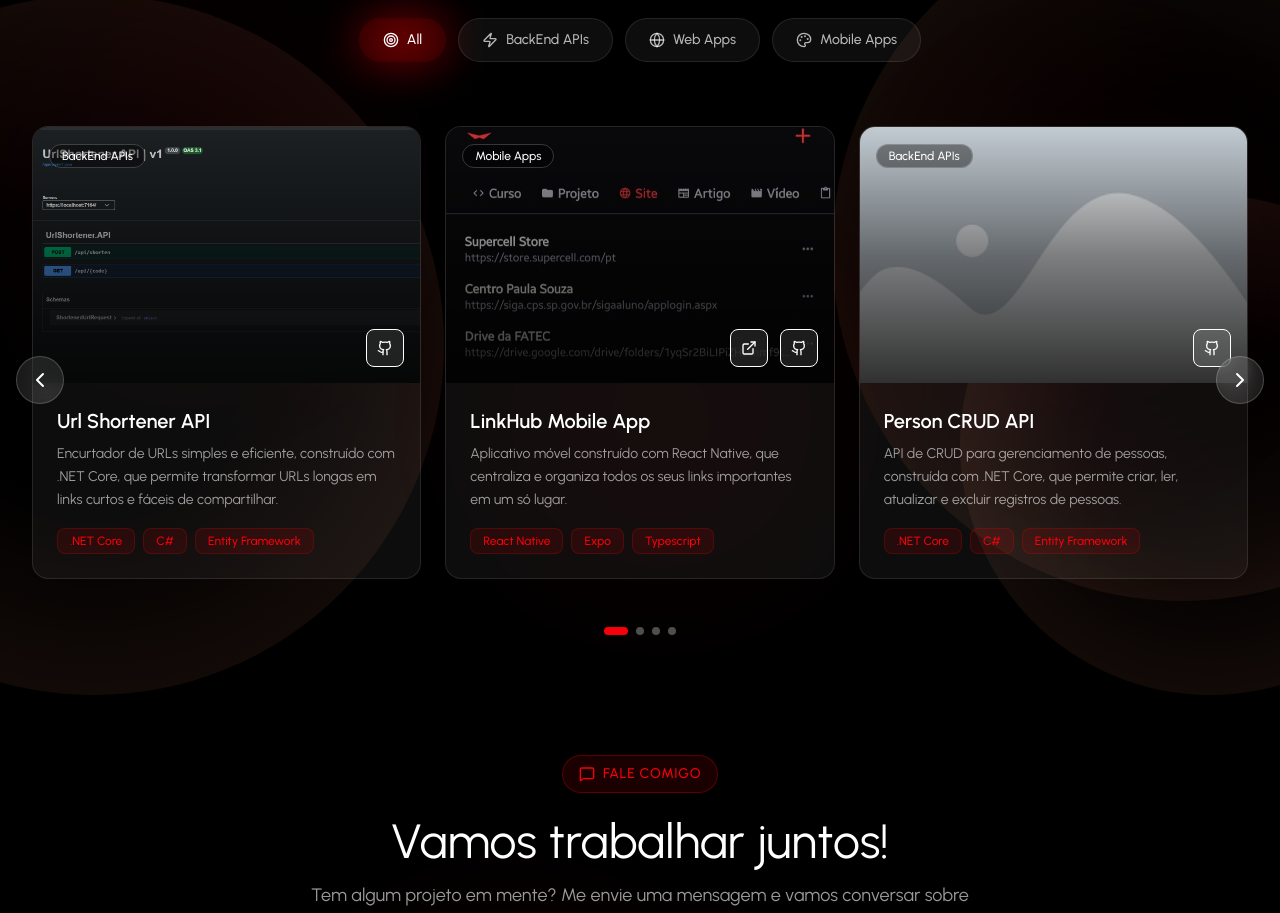
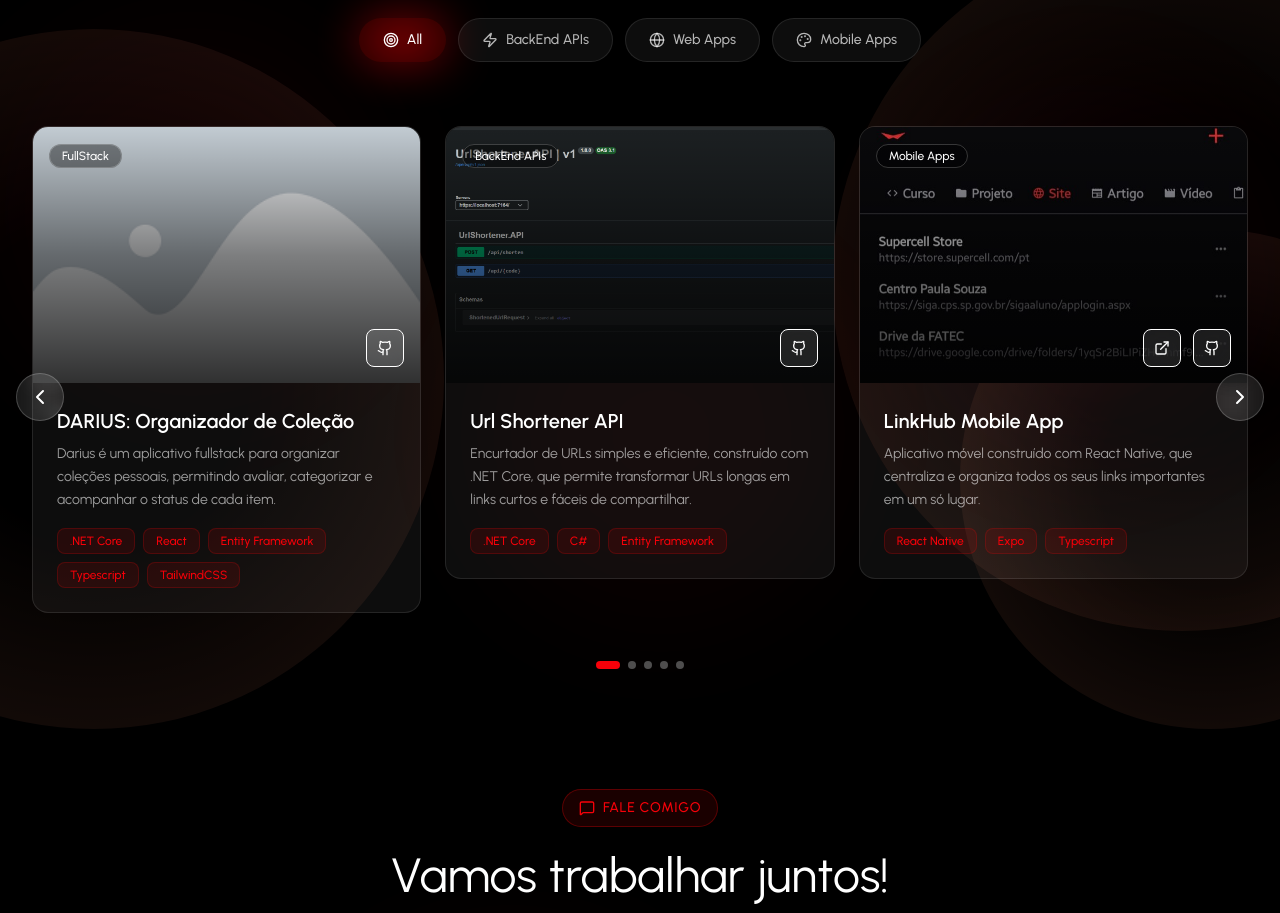
Before and after one commit to miccaaz/personal-portfolio-micz, a React (Vite) app: page / in a window 1280 px wide. Shown: the part 2920-3833 px from the top of the page. Built offline with nearby package versions, Linux system fonts and the light colour scheme.

Commit message:
Adiciona novo projeto "DARIUS: Organizador de Coleção" e atualiza informações de projetos existentes

```diff
--- a/src/data/projects.js
+++ b/src/data/projects.js
@@ -1,59 +1,69 @@
 export const projects = [
   {
     id: 1,
+    title: 'DARIUS: Organizador de Coleção',
+    description: 'Darius é um aplicativo fullstack para organizar coleções pessoais, permitindo avaliar, categorizar e acompanhar o status de cada item.',
+    image: '/images/projects/placeholder.png',
+    category: 'FullStack',
+    technologies: ['.NET Core', 'React', 'Entity Framework', 'Typescript', 'TailwindCSS'],
+    demoUrl: '',
+    githubUrl: 'https://github.com/miccaaz/Darius'
+  },
+  {
+    id: 2,
     title: 'Url Shortener API',
     description: 'Encurtador de URLs simples e eficiente, construído com .NET Core, que permite transformar URLs longas em links curtos e fáceis de compartilhar.',
-    image: '../../public/images/projects/url.png',
+    image: '/images/projects/url.png',
     category: 'BackEnd APIs',
     technologies: ['.NET Core', 'C#', 'Entity Framework'],
     demoUrl: '',
     githubUrl: 'https://github.com/miccaaz/Url-Shortener-API'
   },
   {
-    id: 2,
+    id: 3,
     title: 'LinkHub Mobile App',
     description: 'Aplicativo móvel construído com React Native, que centraliza e organiza todos os seus links importantes em um só lugar.',
-    image: '../../public/images/projects/linkhub.jpeg',
+    image: '/images/projects/linkhub.jpeg',
     category: 'Mobile Apps',
     technologies: ['React Native', 'Expo', 'Typescript'],
     demoUrl: 'https://github.com/miccaaz/LinksHub/releases',
     githubUrl: 'https://github.com/miccaaz/LinksHub'
   },
   {
-    id: 3,
+    id: 4,
     title: 'Person CRUD API',
     description: 'API de CRUD para gerenciamento de pessoas, construída com .NET Core, que permite criar, ler, atualizar e excluir registros de pessoas.',
-    image: '../../public/images/projects/placeholder.png',
+    image: '/images/projects/placeholder.png',
     category: 'BackEnd APIs',
     technologies: ['.NET Core', 'C#', 'Entity Framework'],
     demoUrl: '',
     githubUrl: 'https://github.com/miccaaz/Person-CRUD-API'
   },
   {
-    id: 4,
+    id: 5,
     title: 'Pomodoro Timer Web App',
     description: 'Aplicativo web simples e eficaz, desenvolvido com Javascript, que ajuda a aumentar a produtividade ao dividir o trabalho em intervalos de tempo focados.',
-    image: '../../public/images/projects/pomodoro.png',
+    image: '/images/projects/pomodoro.png',
     category: 'Web Apps',
     technologies: ['Javascript', 'HTML', 'CSS'],
     demoUrl: 'https://pomodoro-lista-de-tarefas.vercel.app',
     githubUrl: 'https://github.com/miccaaz/pomodoro-timer-web-app'
   },
   {
-    id: 5,
+    id: 6,
     title: 'Secret Number',
     description: 'Desenvolvido com Javascript, onde o jogador tenta adivinhar, por meio de comandos de voz, um número gerado aleatoriamente dentro de um intervalo.',
-    image: '../../public/images/projects/number.png',
+    image: '/images/projects/number.png',
     category: 'Web Apps',
     technologies: ['Javascript', 'HTML', 'CSS'],
     demoUrl: 'https://numero-secreto-jogo-beta.vercel.app',
     githubUrl: 'https://github.com/miccaaz/numero-secreto-jogo'
   },
   {
-    id: 6,
+    id: 7,
     title: 'Snake Game - Jogo da Cobrinha',
     description: 'Jogo da cobrinha clássico onde o jogador controla uma cobra que cresce a cada comida consumida, evitando colidir com as paredes ou consigo mesma.',
-    image: '../../public/images/projects/snake.png',
+    image: '/images/projects/snake.png',
     category: 'Web Apps',
     technologies: ['Javascript', 'HTML', 'CSS'],
     demoUrl: 'https://jogo-da-cobrinha-gold.vercel.app',
@@ -61,4 +71,4 @@ export const projects = [
   }
 ]
 
-export const categories = ['All', 'BackEnd APIs', 'Web Apps', 'Mobile Apps'];
+export const categories = ['All', 'BackEnd APIs', 'Web Apps', 'Mobile Apps'];""
```
